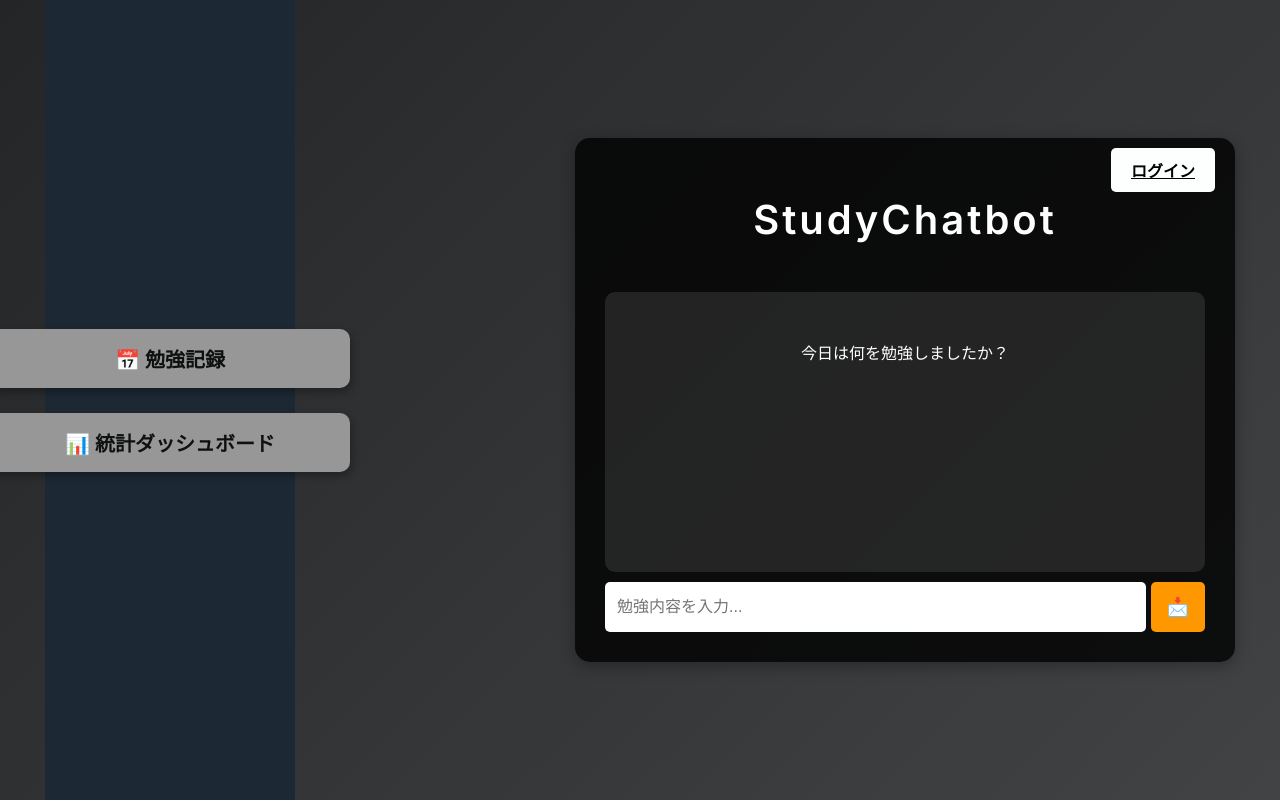
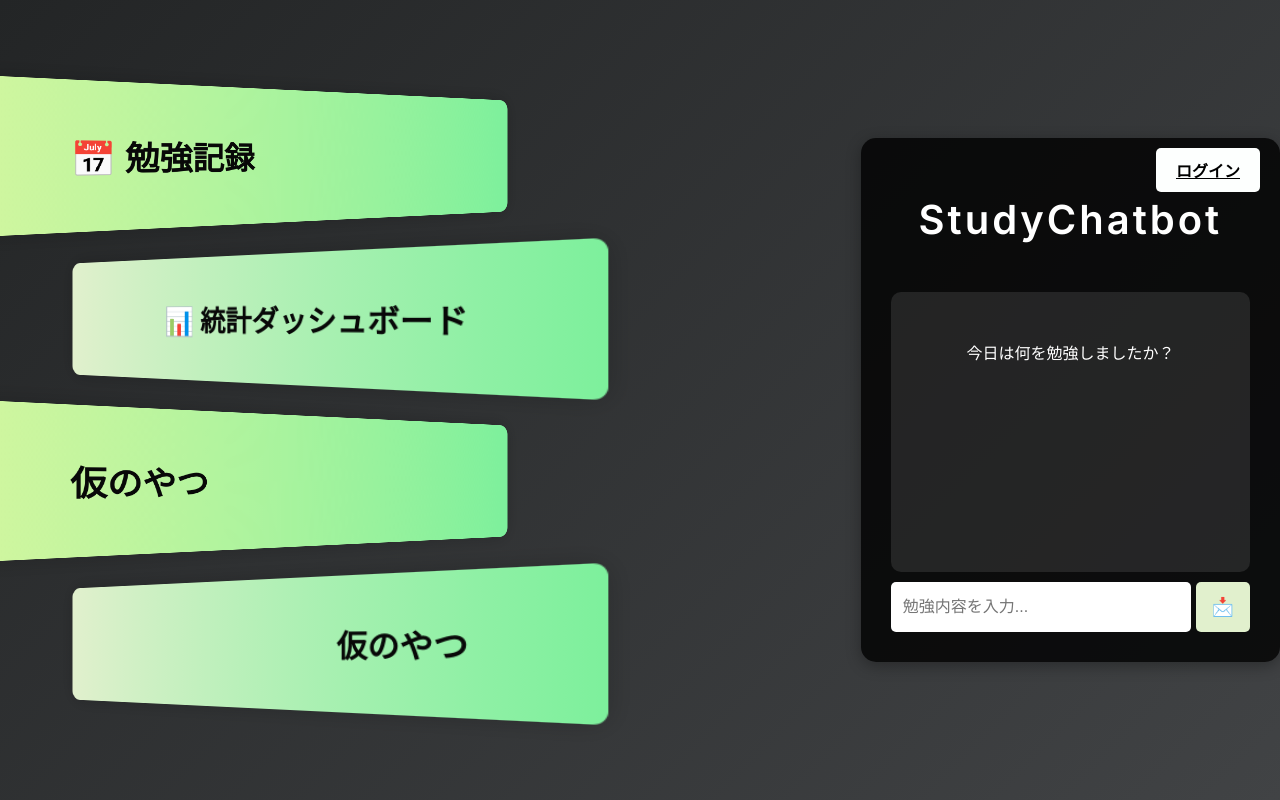
Before and after one commit to 21238349hk/tannyao, a Flask app: page / in a window 1280 px wide. Run offline with Flask 3, Linux system fonts and the light colour scheme.

Commit message:
change index.html and styles.css

```diff
--- a/static/styles.css
+++ b/static/styles.css
@@ -22,38 +22,87 @@
     white-space: nowrap;
 }
 
-
-.sidebar {
-    width: 250px;
-    height: 100vh;
-    background: #1c2833;
+/*この中身は左側のボタンのcss==================================================================================*/
+ul {
+    padding: 0;
+    list-style-type: none;
     display: flex;
     flex-direction: column;
     align-items: center;
-    justify-content: center;
-    gap: 25px;
 }
 
-.sidebar-button, .record-button {
-    display: block;
-    width: 300px;
-    padding: 15px 30px;
-    background: #979797;
-    color: rgb(15, 16, 16);
-    text-align: center;
-    font-size: 20px;
+
+ul li {
+    box-sizing: border-box;
+    width: 25em;
+    height: 6.0em;
+    font-size: 22px;
+    border-radius: 0.5em;
+    margin: 0.7em;
+    box-shadow: 0 0 1em rgba(0, 0, 0, 0.2);
+    font-family: 'Inter', sans-serif;
+    text-transform: capitalize;
+    transition: 0.3s;
+    cursor: pointer;
+    display: flex;
+    align-items: center;
+    animation: floatUp 0.8s ease-out forwards;
+}
+
+ul li:nth-child(1) { animation-delay: 0.2s; }
+ul li:nth-child(2) { animation-delay: 0.4s; }
+ul li:nth-child(3) { animation-delay: 0.6s; }
+ul li:nth-child(4) { animation-delay: 0.8s; }
+ul li:nth-child(5) { animation-delay: 1.0s; }
+
+ul li a {
+    display: flex;
+    align-items: center;
+    gap: 10px;
+    font-size: 30px;
     font-weight: bold;
     text-decoration: none;
-    border-radius: 10px;
-    box-shadow: 2px 4px 8px rgba(0, 0, 0, 0.3);
-    transition: background 0.3s, transform 0.2s;
+    color: rgb(8, 8, 8);
+    width: 100%;
+    height: 100%;
+    padding: 0 15px;
+    border-radius: 0.5em;
 }
 
-.sidebar-button:hover, .record-button:hover {
-    background: #00a1a9;
-    transform: scale(1.08);
+ul li:nth-child(odd) {
+    background: linear-gradient(to right, rgb(209, 246, 159), rgb(125, 240, 156));
+    text-align: left;
+    justify-content: flex-start;
+    padding-left: 10%;
+    transform: perspective(500px) rotateY(20deg);
 }
 
+ul li:nth-child(even) {
+    background: linear-gradient(to right, rgb(225, 240, 205), rgb(125, 240, 156));
+    justify-content: flex-end;
+    padding-right: 10%;
+    transform: perspective(500px) rotateY(-20deg);
+}
+
+ul li:nth-child(even) a {
+    text-align: right;
+    justify-content: flex-end;
+    padding-right: 10%;
+}
+
+ul li:nth-child(odd):hover {
+    transform: perspective(300px) rotateY(0deg) scale(1.05);
+    padding-left: 7%;
+}
+
+ul li:nth-child(even):hover {
+    transform: perspective(300px) rotateY(0deg) scale(1.05);
+    padding-right: 7%;
+}
+
+
+
+/*====================================================================================================*/
 .chat-container {
     position: relative;
     margin-left: 280px;
@@ -122,7 +171,7 @@
 }
 
 button {
-    background: #ff9800;
+    background: rgb(225, 240, 205);
     color: white;
     border: none;
     padding: 14px 16px;
@@ -134,7 +183,7 @@
 }
 
 button:hover {
-    background: #f57c00;
+    background:  rgb(125, 240, 156);
 }
 
 .chat-box::-webkit-scrollbar {
--- a/templates/index.html
+++ b/templates/index.html
@@ -10,8 +10,13 @@
 
     <!-- サイドバー -->
     <div class="sidebar">
-        <a href="{{ url_for('study_history') }}" class="record-button">📅 勉強記録</a>
-        <a href="{{ url_for('statistics') }}" class="sidebar-button">📊 統計ダッシュボード</a>
+        <ul class="sidebar-menu">
+            <li><a href="{{ url_for('study_history') }}" class="record-button">📅 勉強記録</a></li>
+            <li><a href="{{ url_for('statistics') }}" class="record-button">📊 統計ダッシュボード</a></li>
+            <li><a href="" class="">仮のやつ</a></li>
+            <li><a href="" class="">仮のやつ</a></li>
+
+        </ul>
     </div>
 
     <!-- チャットボット -->
```
